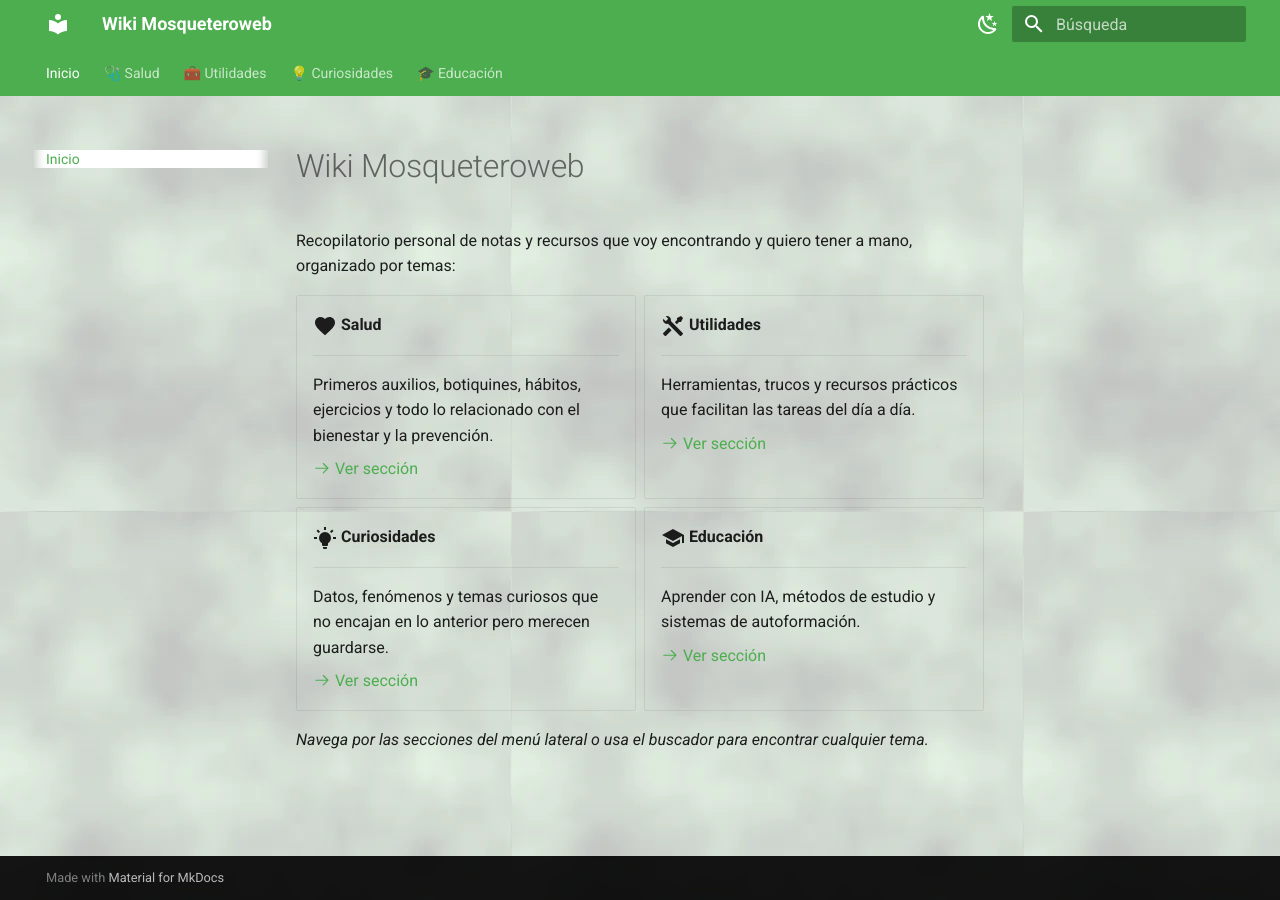
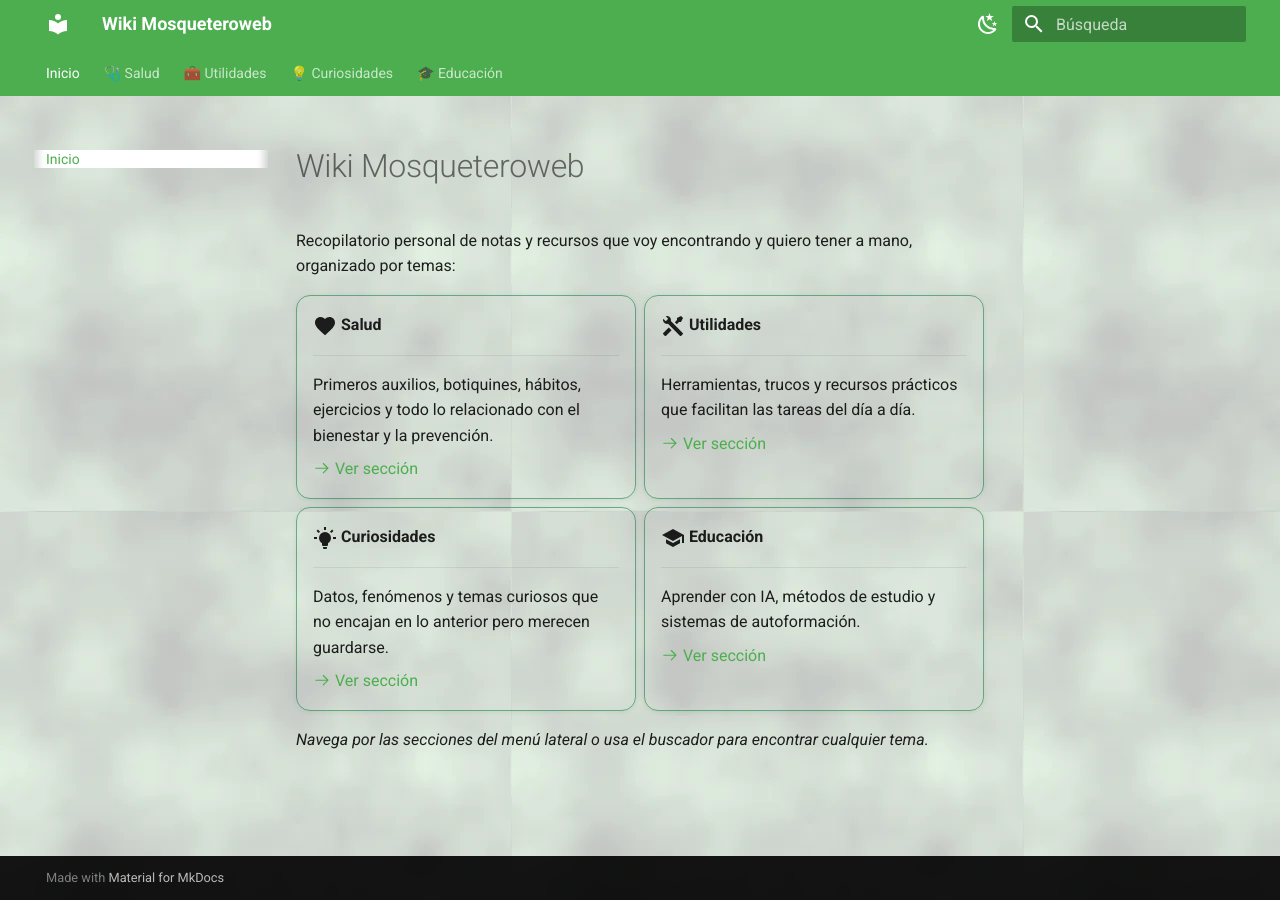
Before and after one commit to mosqueteroweb/Salud, an MkDocs documentation site: the page built from docs/index.md, in a window 1280 px wide. Built offline with MkDocs 1.6.1 and Material for MkDocs 9.7.7, drawn with Linux system fonts in a browser that asks for light colours.

Commit message:
Tarjetas: borde verde visible + esquinas redondeadas (extra.css)

```diff
--- a/docs/stylesheets/extra.css
+++ b/docs/stylesheets/extra.css
@@ -4,3 +4,16 @@ html body[data-md-color-scheme="default"] {
   background-repeat: repeat !important;
   background-color: #e8f3e8 !important;
 }
+
+/* Tarjetas (grid cards): borde verde que destaque + esquinas redondeadas */
+.md-typeset .grid.cards > ul > li {
+  border: 1.5px solid rgba(14, 122, 62, 0.55) !important;
+  border-radius: 14px !important;
+  box-shadow: 0 1px 4px rgba(14, 122, 62, 0.10) !important;
+  transition: border-color .15s ease, box-shadow .15s ease, transform .15s ease !important;
+}
+.md-typeset .grid.cards > ul > li:hover {
+  border-color: rgba(14, 122, 62, 0.85) !important;
+  box-shadow: 0 4px 14px rgba(14, 122, 62, 0.22) !important;
+  transform: translateY(-2px);
+}
```
